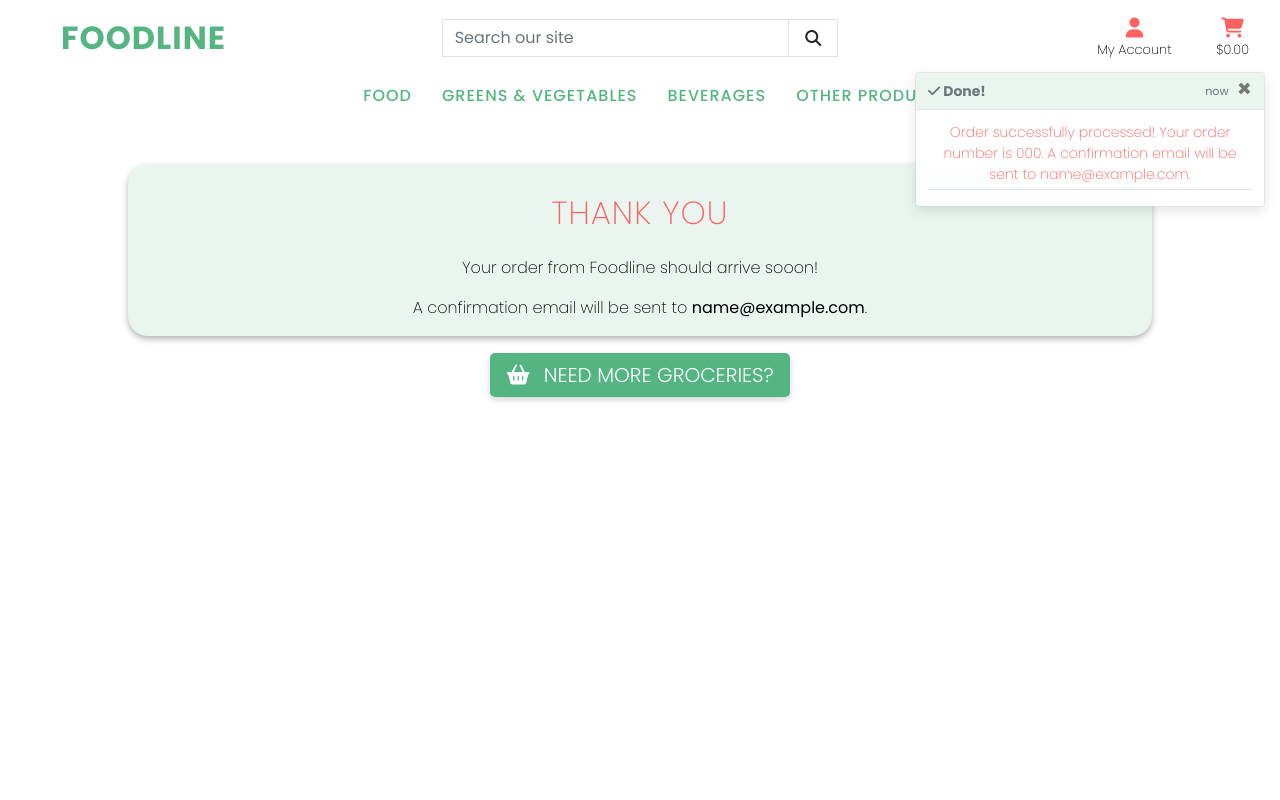
After one commit to Code-Institute-Submissions/foodline, a Django app: page /checkout/checkout_success/000 in a window 1280 px wide. The commit adds this page. Run offline with Django 3.2, Linux system fonts and the light colour scheme; tables that the repository leaves empty hold one stand-in row (values such as "Sample post"); some libraries are stand-ins or nearby versions.

Commit message:
Added checkout success logic

```diff
--- a/checkout/__init__.py
+++ b/checkout/__init__.py
@@ -0,0 +1 @@
+defaul_app_config = 'checkout.apps.CheckoutConfig'
--- a/checkout/admin.py
+++ b/checkout/admin.py
@@ -14,7 +14,7 @@ class OrderAdmin(admin.ModelAdmin):
                        'delivery_cost', 'order_total',
                        'grand_total',)
 
-    fields = ('date', 'full_name', 'email',
+    fields = ('order_date', 'full_name', 'email',
               'phone_number', 'delivery_address',
               'delivery_info', 'postcode', 'city', 'country',
               'order_number', 'delivery_cost',
--- a/checkout/models.py
+++ b/checkout/models.py
@@ -32,7 +32,7 @@ class Order(models.Model):
         """
         Update grand total when new line item is added
         """
-        self.order_total = self.lineitems.aggregate(Sum('lineitem_total'))['lineitem_total__sum']
+        self.order_total = self.lineitems.aggregate(Sum('lineitem_total'))['lineitem_total__sum'] or 0
         if self.order_total < settings.FREE_DELIVERY_THRESHOLD:
             self.delivery_cost = self.order_total * settings.STANDARD_DELIVERY_PERCENTAGE / 100
         else:
--- a/checkout/signals.py
+++ b/checkout/signals.py
@@ -7,8 +7,7 @@ from .models import OrderLineItem
 @receiver(post_save, sender=OrderLineItem)
 def update_on_save(sender, instance, created, **kwargs):
     """
-    Update the order total when line item gets
-    created or updated
+    Update order total on lineitem update/create
     """
     instance.order.update_total()
 
@@ -16,6 +15,6 @@ def update_on_save(sender, instance, created, **kwargs):
 @receiver(post_delete, sender=OrderLineItem)
 def update_on_delete(sender, instance, **kwargs):
     """
-    Update order total on delete
+    Update order total on lineitem delete
     """
     instance.order.update_total()
--- a/checkout/templates/checkout/checkout.html
+++ b/checkout/templates/checkout/checkout.html
@@ -121,7 +121,7 @@
                         <div class="mb-3 text-center" id="card-errors" role="alert"></div>
                     </fieldset>
 
-                    <div class="submit-button text-right mt-5 mb-2">
+                    <div class="submit-button text-right">
 						<a href="{% url 'view_cart' %}" class="btn btn-outline-black rounded-0">
 							<span class="icon">
 								<i class="fas fa-chevron-left"></i>
--- /dev/null
+++ b/checkout/templates/checkout/checkout_success.html
@@ -0,0 +1,43 @@
+{% extends "base.html" %}
+{% load static %}
+
+{% block extra_css %}
+    <link rel="stylesheet" href="{% static 'checkout/css/checkout.css' %}">
+{% endblock %}
+
+{% block page_header %}
+    <div class="container header-container">
+        <div class="row">
+            <div class="col"></div>
+        </div>
+    </div>
+{% endblock %}
+
+{% block content %}
+    <div class="overlay"></div>
+    <div class="container">
+        <div class="row">
+            <div class="col mb-4 checkout-box">
+
+                <h2 class="logo-font text-center mb-4">Thank You</h2>
+
+                <p class="text-center text-black">Your order from Foodline should arrive sooon!</p>
+                <p class="text-center text-black">A confirmation email will be sent to <strong>{{ order.email }}</strong>.</p>
+            </div>
+        </div>
+
+        <div class="row">
+            <div class="col-12 col-lg-7"></div>
+        </div>
+        <div class="row">
+			<div class="col-12 text-center">
+				<a href="{% url 'products' %}" class="btn-lg checkout-btn mt-4">
+					<span class="icon mr-2">
+						<i class="fas fa-shopping-basket"></i>
+					</span>
+					<span class="text-uppercase">Need more groceries?</span>
+				</a>
+			</div>
+		</div>
+    </div>
+{% endblock %}
--- a/checkout/urls.py
+++ b/checkout/urls.py
@@ -2,5 +2,6 @@ from django.urls import path
 from . import views
 
 urlpatterns = [
-    path('', views.checkout, name="checkout")
+    path('', views.checkout, name="checkout"),
+    path('checkout_success/<order_number>', views.checkout_success, name='checkout_success'),
 ]
--- a/checkout/views.py
+++ b/checkout/views.py
@@ -1,8 +1,10 @@
-from django.shortcuts import render, redirect, reverse
+from django.shortcuts import render, redirect, reverse, get_object_or_404
 from django.contrib import messages
 from django.conf import settings
 
 from .forms import OrderForm
+from .models import Order, OrderLineItem
+from products.models import Product
 from cart.contexts import cart_contents
 
 import stripe
@@ -11,21 +13,71 @@ import stripe
 def checkout(request):
     stripe_public_key = settings.STRIPE_PUBLIC_KEY
     stripe_secret_key = settings.STRIPE_SECRET_KEY
-    cart = request.session.get('cart', {})
-    if not cart:
-        messages.error(request, "Your Shopping Cart is empty")
-        return redirect(reverse('products'))
 
-    current_cart = cart_contents(request)
-    total = current_cart['grand_total']
-    stripe_total = round(total * 100)
-    stripe.api_key = stripe_secret_key
-    intent = stripe.PaymentIntent.create(
-        amount=stripe_total,
-        currency=settings.STRIPE_CURRENCY,
-    )
+    if request.method == 'POST':
+        cart = request.session.get('cart', {})
 
-    order_form = OrderForm()
+        form_data = {
+            'full_name': request.POST['full_name'],
+            'email': request.POST['email'],
+            'phone_number': request.POST['phone_number'],
+            'delivery_address': request.POST['delivery_address'],
+            'city': request.POST['city'],
+            'postcode': request.POST['postcode'],
+            'country': request.POST['country'],
+            'delivery_info': request.POST['delivery_info'],
+        }
+        order_form = OrderForm(form_data)
+        if order_form.is_valid():
+            order = order_form.save()
+            for item_id, item_data in cart.items():
+                try:
+                    product = Product.objects.get(id=item_id)
+                    if isinstance(item_data, int):
+                        order_line_item = OrderLineItem(
+                            order=order,
+                            product=product,
+                            quantity=item_data,
+                        )
+                        order_line_item.save()
+                    else:
+                        for ripeness, quantity in item_data['items_by_ripeness'].items():
+                            order_line_item = OrderLineItem(
+                                order=order,
+                                product=product,
+                                quantity=quantity,
+                                product_ripeness=ripeness,
+                            )
+                            order_line_item.save()
+                except Product.DoesNotExist:
+                    messages.error(request, (
+                        "One of the products in your cart wasn't found in our database. "
+                        "Please call us for assistance!")
+                    )
+                    order.delete()
+                    return redirect(reverse('view_bag'))
+
+            request.session['save_info'] = 'save-info' in request.POST
+            return redirect(reverse('checkout_success', args=[order.order_number]))
+        else:
+            messages.error(request, 'There was an error with your form. \
+                Please double check your information.')
+    else:
+        cart = request.session.get('cart', {})
+        if not cart:
+            messages.error(request, "There's nothing in your cart at the moment")
+            return redirect(reverse('products'))
+
+        current_cart = cart_contents(request)
+        total = current_cart['grand_total']
+        stripe_total = round(total * 100)
+        stripe.api_key = stripe_secret_key
+        intent = stripe.PaymentIntent.create(
+            amount=stripe_total,
+            currency=settings.STRIPE_CURRENCY,
+        )
+
+        order_form = OrderForm()
 
     template = 'checkout/checkout.html'
     context = {
@@ -35,3 +87,23 @@ def checkout(request):
     }
 
     return render(request, template, context)
+
+def checkout_success(request, order_number):
+    """
+    Handle successful checkouts
+    """
+    save_info = request.session.get('save_info')
+    order = get_object_or_404(Order, order_number=order_number)
+    messages.success(request, f'Order successfully processed! \
+        Your order number is {order_number}. A confirmation \
+        email will be sent to {order.email}.')
+
+    if 'cart' in request.session:
+        del request.session['cart']
+
+    template = 'checkout/checkout_success.html'
+    context = {
+        'order': order,
+    }
+
+    return render(request, template, context)
--- a/foodline/settings.py
+++ b/foodline/settings.py
@@ -167,11 +167,6 @@ STATICFILES_DIRS = (os.path.join(BASE_DIR, 'static'),)
 MEDIA_URL = '/media/'
 MEDIA_ROOT = os.path.join(BASE_DIR, 'media')
 
-
-FREE_DELIVERY_THRESHOLD = 60
-STANDARD_DELIVERY_PERCENTAGE = 10
-
-
 # Default primary key field type
 # https://docs.djangoproject.com/en/3.2/ref/settings/#default-auto-field
 
```
